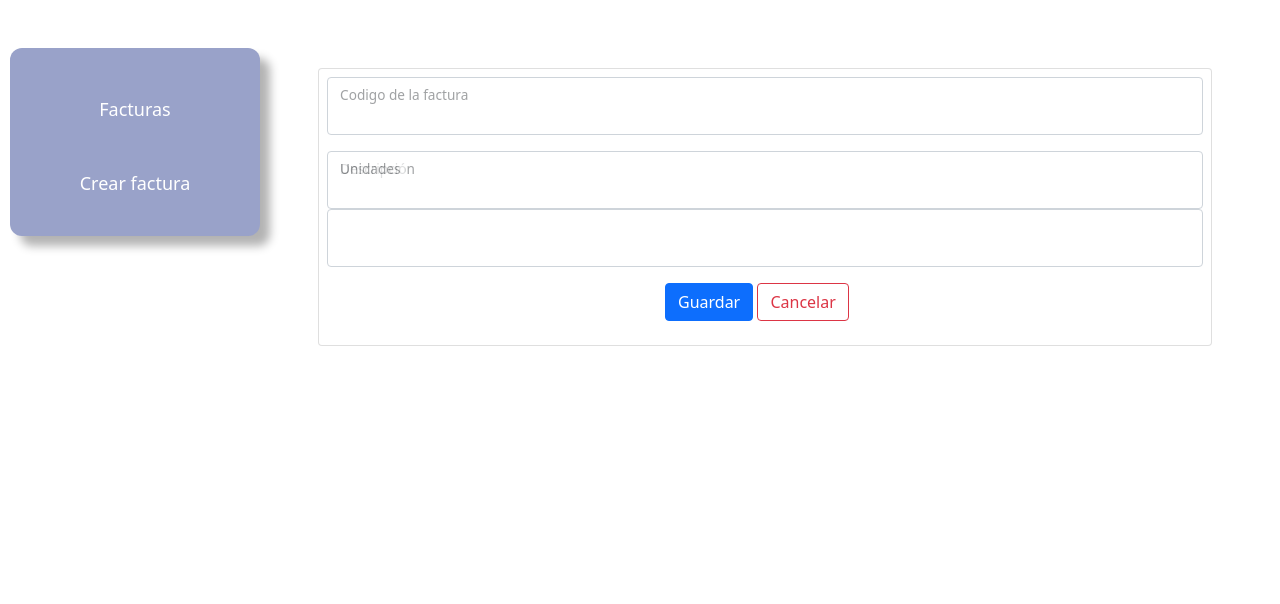
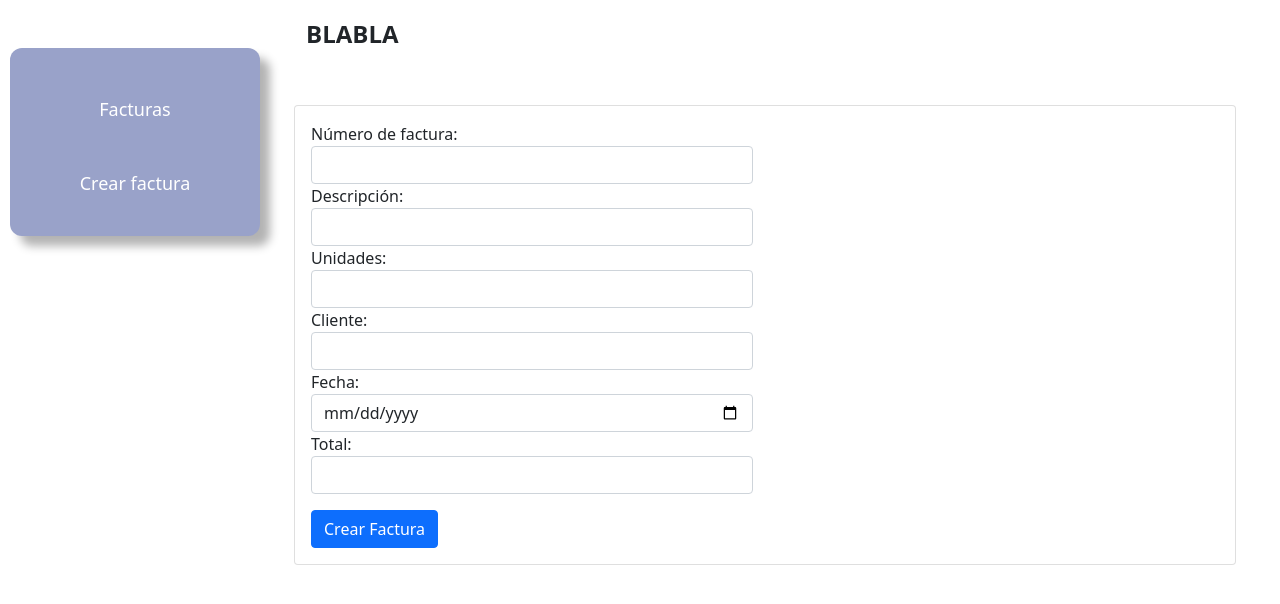
Before and after one commit to Tonitoledo/TestDjango, a Django app: page /crud/form-create/ in a window 1280 px wide. Shown: the part 32-636 px from the top of the page. Run offline with Django 5.2, Linux system fonts and the light colour scheme; some libraries are stand-ins or nearby versions.

Commit message:
[MOD] Changes on forms and url

```diff
--- a/simpleERP/crud/forms.py
+++ b/simpleERP/crud/forms.py
@@ -1,7 +1,24 @@
 from django import forms
-from .models import Invoice
+from .models import Invoice, LineInvoice
 
 class InvoiceForm(forms.ModelForm):
     class Meta:
         model = Invoice
-        fields = ['title', 'description', 'customer']
+        fields = ['ref','title', 'description', 'customer', 'date', 'total']
+        widgets = {
+            'ref': forms.TextInput(attrs={'class': 'form-control', 'placeholder': 'Code'}),
+            'title': forms.TextInput(attrs={'class': 'form-control', 'placeholder': 'Title'}),
+            'description': forms.Textarea(attrs={'class': 'form-control', 'placeholder': 'Description'}),
+            'customer': forms.TextInput(attrs={'class': 'form-control', 'placeholder': 'Customer'}),
+            'date': forms.DateInput(attrs={'class': 'form-control', 'type': 'date'}),
+            'total': forms.NumberInput(attrs={'class': 'form-control', 'placeholder': 'Total'}),
+        }
+
+class LineInvoiceForm(forms.ModelForm):
+    class Meta:
+        model = LineInvoice
+        fields = ['unit', 'price']
+        widgets = {
+            'unit': forms.NumberInput(attrs={'class': 'form-control'}),
+            'price': forms.NumberInput(attrs={'class': 'form-control'}),
+        }
--- a/simpleERP/crud/models.py
+++ b/simpleERP/crud/models.py
@@ -5,7 +5,7 @@ class Invoice(models.Model):
     title = models.CharField(max_length=100)
     description = models.TextField(blank=True)
     customer = models.CharField(max_length=100, blank=True)
-    date = models.DateField(auto_now_add=True, null=True, blank=True)
+    date = models.DateField()
     total = models.DecimalField(max_digits=10, decimal_places=2, default=0.00)
     lastUpdated = models.DateTimeField(auto_now=True)
 
--- a/simpleERP/crud/templates/base/sidebar.html
+++ b/simpleERP/crud/templates/base/sidebar.html
@@ -1,5 +1,5 @@
-{% url 'crud:crud_list' as urlCrudList %}
-{% url 'crud:crud_create' as urlCrudCreate %}
+{% url 'crud:invoice_list' as urlCrudList %}
+{% url 'crud:invoice_create' as urlCrudCreate %}
 {% block sidebar %}
     <div class="sidebar-content">
         <div class="sidebar-item py-2 rounded-3 mb-4">
--- a/simpleERP/crud/templates/invoice_create.html
+++ b/simpleERP/crud/templates/invoice_create.html
@@ -1,67 +1,53 @@
 {% extends "base/base.html" %}
 {% block content %}
-{% csrf_token %}
 <div class="container-fluid">
     <div class="row justify-content-md-center">
-        <div class="col">
-            <div class="card mt-5 mx-4">
-                <div class="mx-2 my-2">
-                    <form id="formFactura">
-                        {% csrf_token %}
-                        <div class="form-floating mb-3 h-25">
-                            <input type="text" class="form-control" name="title" id="floatingInput" required>
-                            <label for="floatingInput">Codigo de la factura</label>
-                        </div>
-                        <div class="form-floating">
-                            <input type="text" class="form-control" id="floatingDescription" name="description">
-                            <label for="floatingDescription">Descripción</label>
-                            <input type="text" class="form-control" id="floatingDescription" name="description">
-                            <label for="floatingDescription">Unidades</label>
-                        </div>
-                        <div class="mx-auto my-3" style="width: 200px;">
-                            <button name="action" value="create" type="submit" class="btn btn-primary">Guardar</button>
-                            <input class="btn btn-outline-danger" type="reset" value="Cancelar">
-                        </div>
-                    </form>
-                </div>
+        <div class="row">
+            <div class="col-lg-12">
+                <h4><strong class="titulo-pagina">
+                    BLABLA
+                </strong></h4>
             </div>
         </div>
     </div>
 </div>
+
+<form action="" id="createInvoiceForm" method="post">
+    {% csrf_token %}
+    <div class="card mt-5 mx-4">
+        <div class="card-body">
+            <div class="row">
+                <div class="col-md-6">
+                    <div class="form-row">
+                        <label for="ref">Número de factura:</label>
+                        <input type="text" class="form-control" id="ref" name="ref" required>
+
+                        <label for="description">Descripción:</label>
+                        <input type="text" class="form-control" id="description" name="description">
+                    </div>
+                    <div class="form-row">
+                        <label for="unit">Unidades:</label>
+                        <input type="number" class="form-control" id="unit" name="unit" required>
+
+                        <label for="customer">Cliente:</label>
+                        <input type="text" class="form-control" id="customer" name="customer" required>
+
+                        <label for="date">Fecha:</label>
+                        <input type="date" class="form-control" id="date" name="date" required>
+
+                         <label for="total">Total:</label>
+                        <input type="number" class="form-control" id="total" name="total" required>
+                    </div>
+                </div>
+            </div>
+             <input type="submit" class="btn btn-primary mt-3" value="Crear Factura">
+        </div>
+    </div>
+</form>
+
 {% endblock content %}
 {% block script %}
 <script>
-    document.addEventListener("DOMContentLoaded", function () {
-        const form = document.getElementById("formFactura");
 
-        form.addEventListener("submit", function (event) {
-            event.preventDefault();  // Evita que el formulario recargue la página
-
-            let formData = new FormData(form);
-            let csrfToken = document.querySelector("[name=csrfmiddlewaretoken]").value;
-
-            fetch("{% url 'crud:invoice_save' %}", {  // Reemplaza con la URL de tu vista
-                method: "POST",
-                body: formData,
-                headers: {
-                    "X-CSRFToken": csrfToken  // CSRF obligatorio para seguridad en Django
-                }
-            })
-            .then(response => response.json())
-            .then(data => {
-                if (data.success) {
-                    alert("✅ Factura guardada correctamente!");
-                    form.reset(); // Limpia el formulario
-                    window.location.href = "{% url 'crud:crud_list' %}";
-                } else {
-                    alert("⚠️ Error al guardar la factura.");
-                }
-            })
-            .catch(error => {
-                console.error("Error en la petición AJAX:", error);
-                alert("❌ Ocurrió un error inesperado.");
-            });
-        });
-    });
 </script>
 {% endblock script%}
--- a/simpleERP/crud/urls.py
+++ b/simpleERP/crud/urls.py
@@ -4,10 +4,10 @@ from . import views
 app_name='crud'
 
 urlpatterns = [
-    path('form-create/', views.formInvoice_create, name='crud_create'),
-    path('create-save/', views.invoice_save, name='invoice_save'),
-    path('invoice-delete/', views.invoice_del, name='invoice_delete'),
-    path('list/', views.invoice_list, name='crud_list'),
+    path('form-create/', views.create_invoice, name='invoice_create'),
+    #path('create-save/', views.invoice_save, name='invoice_save'),
+    #path('invoice-delete/', views.invoice_del, name='invoice_delete'),
+    path('list/', views.invoice_list, name='invoice_list'),
 
     # API Invoices
     path("api/invoices/", views.invoice_list_api, name="invoice_list_api"),
--- a/simpleERP/crud/views.py
+++ b/simpleERP/crud/views.py
@@ -2,8 +2,7 @@ import json
 from django.http import HttpResponse, JsonResponse
 from django.shortcuts import redirect, render
 from .models import Invoice
-from .forms import InvoiceForm
-
+from .forms import InvoiceForm, LineInvoiceForm
 
 
 def invoice_list_api(request):
@@ -29,38 +28,22 @@ def get(request):
         'invoices_download':invoices_download
     })
 
-def formInvoice_create(request):
-    return render(request, "invoice_create.html")
-
-def post(request):
+def create_invoice(request):
     if request.method == 'POST':
-        if request.POST.get("action") == "create":
-            invoice_save()
-        elif request.POST.get("action") == "delete":
-            invoice_del()
-        #elif request.POST.get("action") == "update":
-            #invoice_update()
-    return render(request, 'invoice_create.html')
-
-def invoice_save(request):
-    title = request.POST.get("title")
-    description = request.POST.get("description")
-    if title:
-        invoice = Invoice.objects.create(title=title, description=description)
-        return JsonResponse({"success": True, "invoice_id": invoice.id})
-
-
-def invoice_del(request):
-    if request.method == "POST":
-        try:
-            data = json.loads(request.body)
-            invoice_id = data.get("invoice_id")
-
-            if Invoice.objects.filter(id=invoice_id).exists():
-                Invoice.objects.filter(id=invoice_id).delete()
-                return JsonResponse({"success": True})
-
-        except Exception as e:
-            return JsonResponse({"success": False, "error": str(e)})
-
-    return JsonResponse({"success": False})
+        form = InvoiceForm(request.POST)
+        if form.is_valid():
+            print(form.data)
+            invoice = Invoice(
+                ref=form.cleaned_data['ref'],
+                title=form.cleaned_data['title'],
+                description=form.cleaned_data['description'],
+                customer=form.cleaned_data['customer'],
+                date=form.cleaned_data['date'],
+                total=form.cleaned_data['total']
+            )
+            print(invoice)
+            invoice.save()
+            return redirect('crud:invoice_list')
+    else:
+        form = InvoiceForm()
+    return render(request, 'invoice_create.html', {'form': form})
--- a/simpleERP/login/views.py
+++ b/simpleERP/login/views.py
@@ -12,7 +12,7 @@ def loginView(request):
         password = request.POST.get('password')
         if User.objects.filter(username=username, password=password).exists():
             list(get_messages(request))
-            return redirect('crud:crud_list')
+            return redirect('crud:invoice_list')
         else:
             messages.error(request, 'Credenciales incorrectas!')
     return render(request, 'login.html', {'messages': messages.get_messages(request)})
--- a/simpleERP/manage.py
+++ b/simpleERP/manage.py
@@ -6,7 +6,7 @@ import sys
 
 def main():
     """Run administrative tasks."""
-    os.environ.setdefault('DJANGO_SETTINGS_MODULE', 'simpleERP.settings_tt')
+    os.environ.setdefault('DJANGO_SETTINGS_MODULE', 'simpleERP.settings')
     try:
         from django.core.management import execute_from_command_line
     except ImportError as exc:
```
Also changed, not shown: simpleERP/README.md, simpleERP/crud/migrations/0002_alter_invoice_date.py (added).
